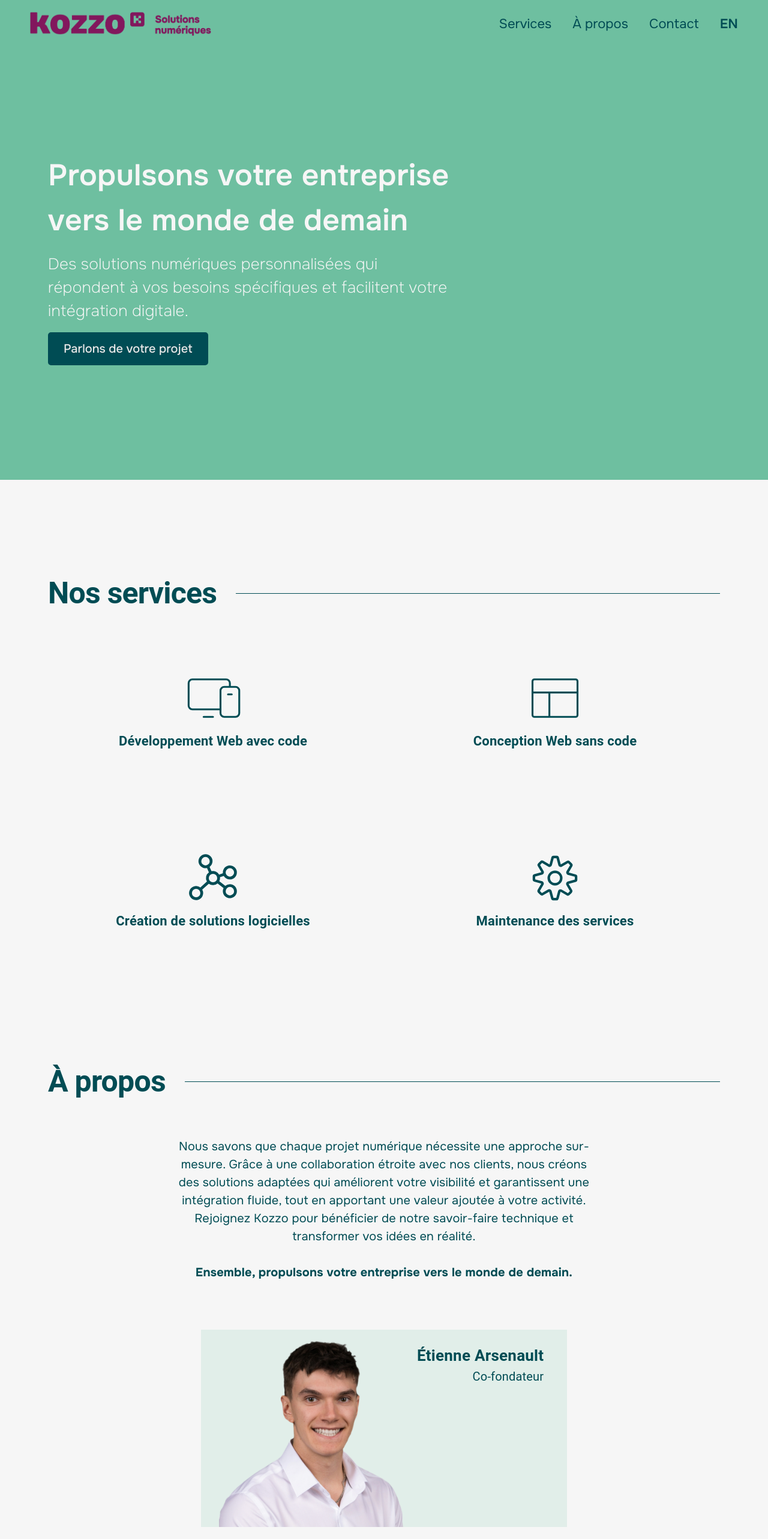
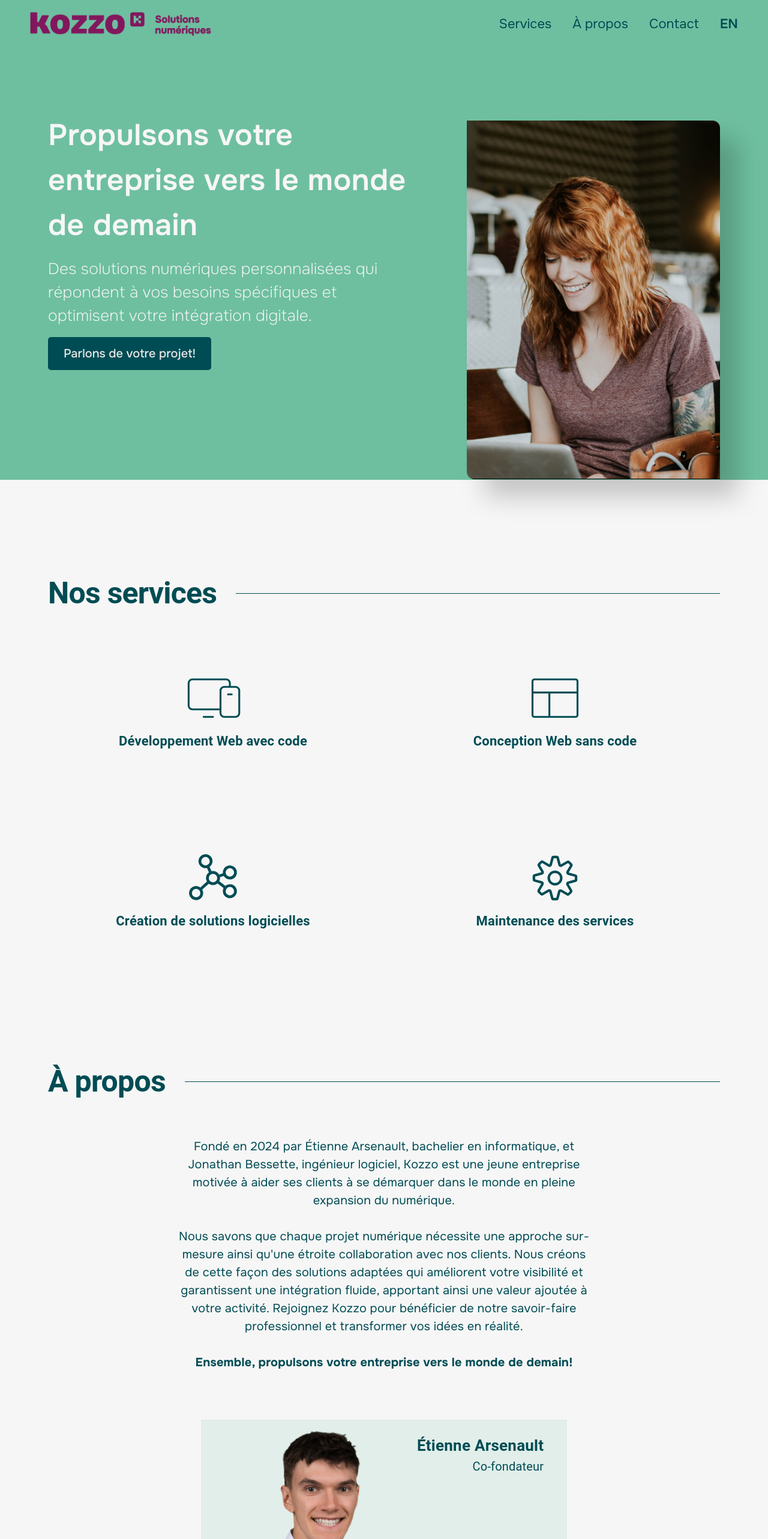
Before and after one commit to kozzo-solutions/kozzo-website, a React (Create React App) app: page / in a window 1280 px wide. Shown: the top 2566 px of the page at 60% size. Built offline with nearby package versions, Linux system fonts and the light colour scheme.

Commit message:
edits texts, fix respoonsiveness top section and about us

```diff
--- a/src/components/about-us.js
+++ b/src/components/about-us.js
@@ -28,6 +28,17 @@ const Members = styled.div`
   @media (max-width: 1300px) {
     flex-direction: column;
     align-items: center;
+  }
+
+  @media (max-width: 900px) {
+    flex-direction: row;
+    width: 80%
+  }
+
+  @media (max-width: 700px) {
+    flex-direction: column;
+    width: 60%;
+    min-width: 300px;
   }
 `;
 
@@ -63,6 +74,9 @@ const AboutUs = () => {
               fontFamily: 'var(--font-family)',
             }}
           >
+            {t('about-us.kozzo-history')}
+            <br />
+            <br />
             {t('about-us.kozzo-description')}
             <br />
             <br />
--- a/src/components/footer.js
+++ b/src/components/footer.js
@@ -17,22 +17,6 @@ const Footer = () => {
   return (
     <FooterComponent>
       <Stack alignItems="center">
-        <Stack direction="row" gap="20px">
-          {/* <LinkedInIcon
-            style={{
-              width: '40px',
-              height: '40px',
-              color: 'var(--design-blue)',
-            }}
-          ></LinkedInIcon>
-          <InstagramIcon
-            style={{
-              width: '40px',
-              height: '40px',
-              color: 'var(--design-blue)',
-            }}
-          ></InstagramIcon> */}
-        </Stack>
         <Typography
           padding="10px"
           fontSize="var(--font-small)"
--- a/src/components/header.js
+++ b/src/components/header.js
@@ -78,6 +78,7 @@ const LanguageButton = styled.button`
 
 const HamburgerMenu = styled(RxHamburgerMenu)`
   display: none;
+  color: var(--design-blue) !important;
   @media (max-width: 1000px) {
     display: block;
   }
--- a/src/components/member-card.js
+++ b/src/components/member-card.js
@@ -9,7 +9,7 @@ const Card = styled.div`
   justify-content: space-between;
   padding: 0 30px;
 
-  @media (max-width: 1150px) {
+  @media (max-width: 900px) {
     flex-direction: column-reverse;
   }
 
@@ -24,7 +24,7 @@ const CardImage = styled.img`
   height: auto;
   object-fit: cover;
 
-  @media (max-width: 1150px) {
+  @media (max-width: 900px) {
     width: 100%;
   }
 `;
--- a/src/components/top-section.js
+++ b/src/components/top-section.js
@@ -9,6 +9,7 @@ const SectionContainer = styled(Stack)`
   background-color: var(--design-orange);
   display: flex;
   padding: 80px var(--side-padding);
+  padding-top: 20px;
   color: var(--design-cream);
   align-items: center;
   width: 100%;
@@ -18,19 +19,36 @@ const SectionContainer = styled(Stack)`
   position: relative;
   max-height: 800px;
 
-  @media (max-width: 750px) {
+  @media (max-height: 900px) {
+    height: 100vh;
+  }
+
+  @media (max-width: 800px) {
     > div {
-      gap: 0;
+      gap: 0px;
     }
+    text-align: center;
   }
 
   @media (max-width: 600px) {
     height: 100%;
     padding: 80px 20px;
   }
+`;
 
-  @media (max-height: 900px) {
-    height: 100vh;
+const LeftStack = styled(Stack)`
+  width: 60%;
+  gap: 16px;
+  padding-top: 64px;
+
+  @media (max-width: 1200px) {
+    width: 90%;
+  }
+
+  @media (max-width: 800px) {
+    align-items: center;
+    text-align: center;
+    width: 100%;
   }
 `;
 
@@ -50,26 +68,12 @@ const HeroImage = styled.img`
     width: 200px;
   }
 
-  @media (max-width: 600px) {
+  @media (max-width: 800px) {
     display: none;
   }
 
-  @media (max-height: 900px) {
+  @media (max-height: 700px) {
     display: none;
-  }
-`;
-
-const LeftStack = styled(Stack)`
-  width: 60%;
-  gap: 16px;
-  padding-top: 64px;
-
-  @media (max-width: 1200px) {
-    width: 90%;
-  }
-
-  @media (max-width: 750px) {
-    width: 100%;
   }
 `;
 
@@ -82,7 +86,7 @@ const TopSection = () => {
         maxWidth="var(--max-width)"
         height="auto"
         direction="horizontal"
-        gap={12}
+        gap="96px"
         alignItems="center"
       >
         <LeftStack>
@@ -108,6 +112,7 @@ const TopSection = () => {
             }
             width="260"
             text={t('top-section.button-text')}
+            style={{ width: '100%', maxWidth: '260px' }} // Ensuring button remains centered
           />
         </LeftStack>
         <Stack>
--- a/src/resources/translations/fr/common.json
+++ b/src/resources/translations/fr/common.json
@@ -13,48 +13,49 @@
 
     "top-section": {
         "main-sentence": "Propulsons votre entreprise vers le monde de demain",
-        "detailed-sentence": "Des solutions numériques personnalisées qui répondent à vos besoins spécifiques et facilitent votre intégration digitale.",
-        "button-text": "Parlons de votre projet"
+        "detailed-sentence": "Des solutions numériques personnalisées qui répondent à vos besoins spécifiques et optimisent votre intégration digitale.",
+        "button-text": "Parlons de votre projet!"
     },
 
     "services": {
         "title": "Nos services",
         "web-design-code-title": "Développement Web avec code",
-        "web-design-code-desc": "Révolutionnez votre image numérique à l'aide de nos solutions web personnalisées. L'équipe de Kozzo possède l'expertise en développement nécessaires permettant à votre organisation de se démarquer face à la concurrence.",
+        "web-design-code-desc": "Révolutionnez votre image numérique à l'aide de nos solutions web sur-mesures. L'équipe de Kozzo possède l'expertise en développement permettant à votre organisation de se démarquer face à la concurrence.",
         "web-design-no-code-title": "Conception Web sans code",
-        "web-design-no-code-desc": "Simplifiez la création de votre site avec notre service de conception sans code. Gagnez du temps et démarquez-vous avec des modèles prêts à l'emploi et sur-mesure.",
+        "web-design-no-code-desc": "Simplifiez la création de votre site avec notre service de conception sans code. Gagnez du temps et personnalisez votre image web avec des modèles de conception répondant à vos préférences.",
         "software-solutions-title": "Création de solutions logicielles",
-        "software-solutions-desc": "Optimisez la performance de vos systèmes grâce à nos solutions logicielles adaptées à vos besoins. Que ce soit pour mesurer la performance, automatiser des processus ou faciliter vos opérations internes, nous sommes là pour vous.",
+        "software-solutions-desc": "Optimisez vos systèmes grâce à nos solutions logicielles adaptées à vos besoins. Que ce soit pour automatiser des processus, faciliter vos opérations internes ou mesurer la performance de vos systèmes, nous sommes là pour vous.",
         "service-maintenance-title": "Maintenance des services",
-        "service-maintenance-desc": "Assurez la continuité de vos opérations grâce à notre service de maintenance complet. Développant des relations de confiance avec nos clients, nous veillons à ce que vos systèmes demeurent à jour tout en minimisant les interruptions et en maximisant la fiabilité."
+        "service-maintenance-desc": "Assurez la continuité de vos opérations grâce à notre service de maintenance complet. Nous veillons à ce que vos systèmes demeurent à jour tout en minimisant les interruptions et en maximisant la fiabilité."
     },
 
     "about-us": {
         "about-us-title": "À propos",
-        "kozzo-description": "Nous savons que chaque projet numérique nécessite une approche sur-mesure. Grâce à une collaboration étroite avec nos clients, nous créons des solutions adaptées qui améliorent votre visibilité et garantissent une intégration fluide, tout en apportant une valeur ajoutée à votre activité. Rejoignez Kozzo pour bénéficier de notre savoir-faire technique et transformer vos idées en réalité.",
-        "together":"Ensemble, propulsons votre entreprise vers le monde de demain.",
+        "kozzo-history": "Fondé en 2024 par Étienne Arsenault, bachelier en informatique, et Jonathan Bessette, ingénieur logiciel, Kozzo est une jeune entreprise motivée à aider ses clients à se démarquer dans le monde en pleine expansion du numérique.",
+        "kozzo-description": "Nous savons que chaque projet numérique nécessite une approche sur-mesure ainsi qu'une étroite collaboration avec nos clients. Nous créons de cette façon des solutions adaptées qui améliorent votre visibilité et garantissent une intégration fluide, apportant ainsi une valeur ajoutée à votre activité. Rejoignez Kozzo pour bénéficier de notre savoir-faire professionnel et transformer vos idées en réalité.",
+        "together":"Ensemble, propulsons votre entreprise vers le monde de demain!",
         "co-founder-title": "Co-fondateur"
     },
 
     "contact-us":{
-        "contact-us-title": "Parlons de votre projet !",
-        "need-help": "Besoin d'aide avec votre projet informatique ?",
-        "contact-us-now": "Contactez-nous dès maintenant !",
+        "contact-us-title": "Parlons de votre projet!",
+        "need-help": "Besoin d'aide avec votre projet informatique?",
+        "contact-us-now": "Contactez-nous dès maintenant!",
         "stay-connected": "Restons connectés",
-        "how-can-we-help": "Comment pouvons-nous vous aider ?",
+        "how-can-we-help": "Comment pouvons-nous vous aider?",
         "name-label": "Nom",
         "email-label": "Courriel",
         "object-label": "Sujet",
         "message-label": "Message",
-        "object-placeholder": "Travaillons ensemble !",
-        "message-placeholder": "Qu'avez-vous en tête ?",
-        "submit-button": "Commencez votre aventure !",
+        "object-placeholder": "Travaillons ensemble!",
+        "message-placeholder": "Qu'avez-vous en tête?",
+        "submit-button": "Commencez votre aventure!",
         "name-error": "Nom est requis",
         "email-error-required": "Courriel est requis",
         "email-error-invalid":"Courriel invalide",
         "object-error": "Sujet est requis",
         "message-error": "Message est requis",
-        "confirmation-message": "Merci d'avoir soumis votre demande à Kozzo ! Notre équipe répondra à votre requête dans les plus bref délais."
+        "confirmation-message": "Merci d'avoir soumis votre demande à Kozzo! Notre équipe répondra à votre requête dans les plus bref délais."
     },
 
     "footer": {
```
Also changed, not shown: src/resources/translations/en/common.json (+17 -16 lines).
